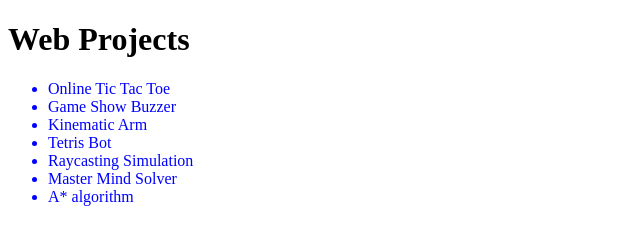
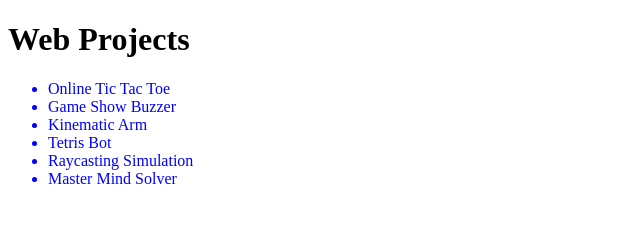
Before and after one commit to hojmax/hojmax.github.io, a plain HTML site: page index.html in a window 1280 px wide. Shown: the whole page, without its empty margins (0-640 px from the left). Drawn offline with Linux system fonts and the light colour scheme.

Commit message:
Update index.html

```diff
--- a/index.html
+++ b/index.html
@@ -19,7 +19,6 @@
       <li onclick="window.location.href='/tetrisBot-2.0/'">Tetris Bot</li>
       <li onclick="window.location.href='/raycasting-simulation/'">Raycasting Simulation</li>
       <li onclick="window.location.href='/Master-Mind-Solver-2.0/'">Master Mind Solver</li>
-      <li onclick="window.location.href='/a-star-demonstration/'">A* algorithm</li>
     </ul>
   </body>
 </html>
```
